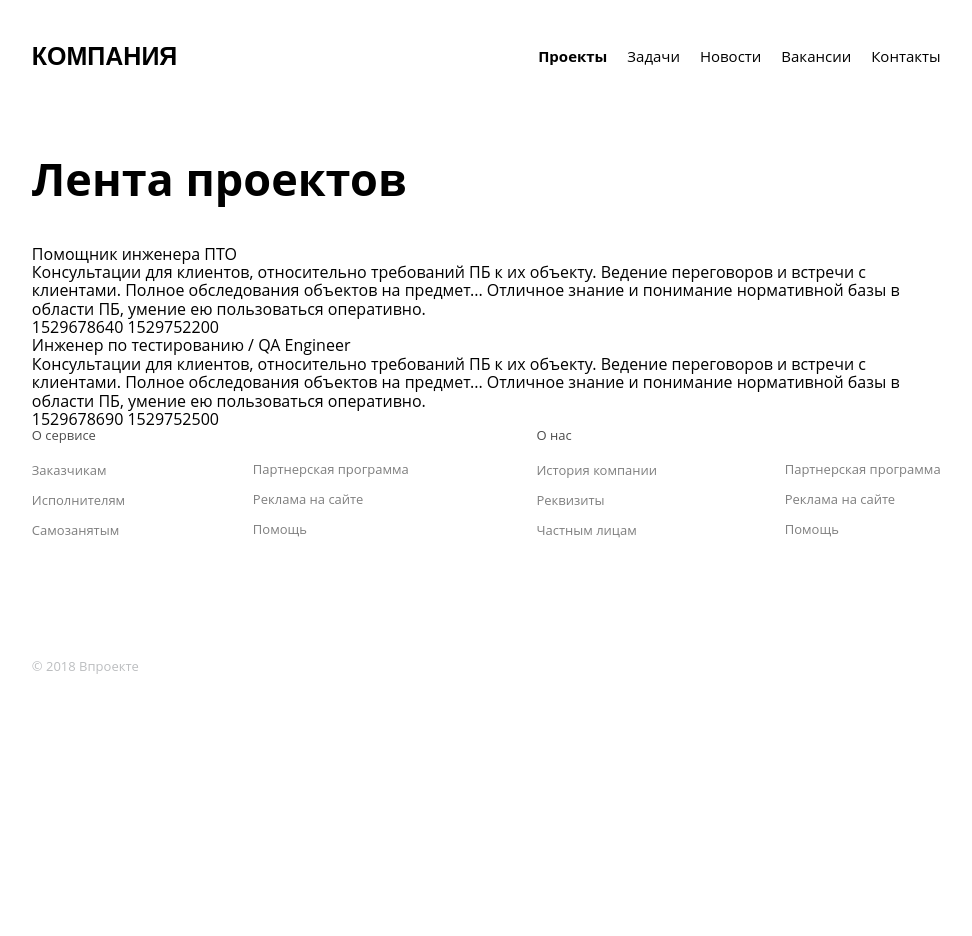
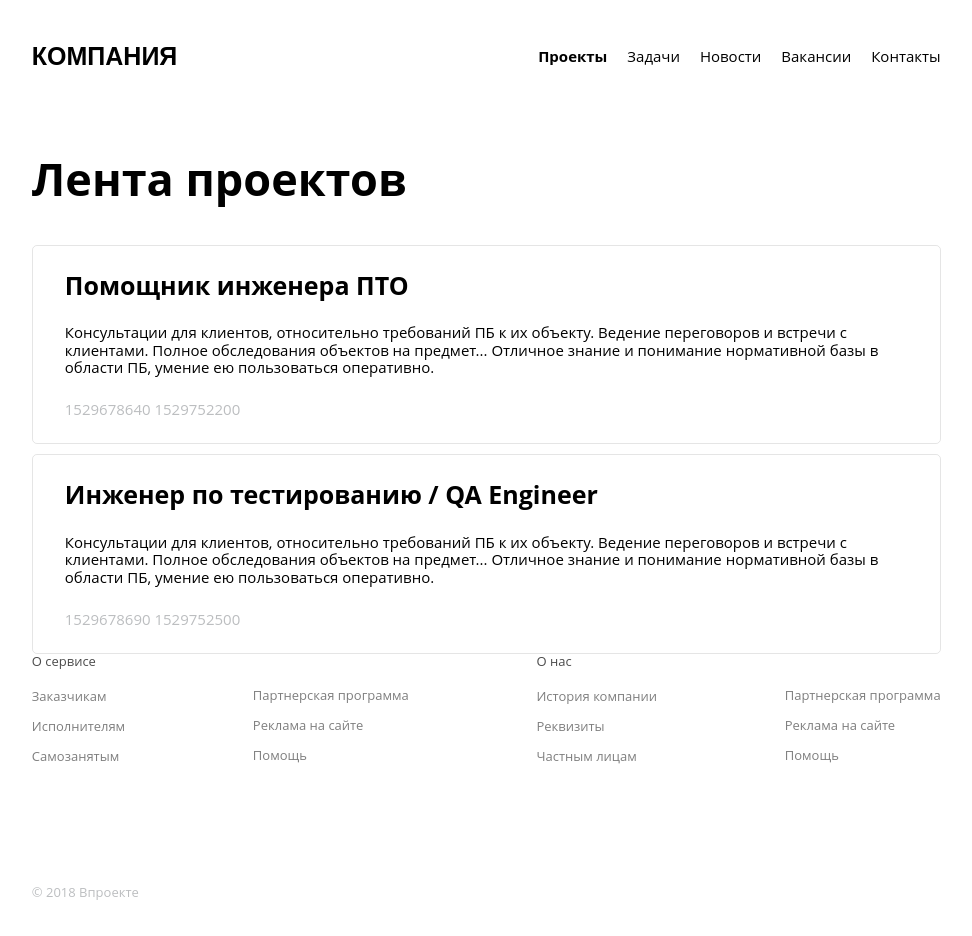
Before and after one commit to n-makarin/test-duotek, a Nuxt app: page /projects in a window 1280 px wide. Shown: the top 936 px of the page, without its empty margins (109-1081 px from the left). Before the commit the page ends 800 px from the top, so only its background shows below. Built offline with nearby package versions, Linux system fonts and the light colour scheme.

Commit message:
Add styles components\projects\Tape.vue

```diff
--- a/components/projects/Tape.vue
+++ b/components/projects/Tape.vue
@@ -33,4 +33,29 @@ export default {
 </script>
 
 <style lang="scss" scoped>
+.tape {
+
+  &__project {
+    padding: 25px 32px;
+    margin-bottom: 10px;
+    border: 1px solid rgba(0, 0, 0, 0.1);
+    border-radius: 5px;
+    &:last-child {
+      margin-bottom: 0;
+    }
+    &__title {
+      margin-bottom: 25px;
+      font-size: 25px;
+      font-weight: bold;
+    }
+    &__text {
+      margin-bottom: 25px;
+      font-size: 15px;
+    }
+    &__date {
+      font-size: 15px;
+      color: $grey;
+    }
+  }
+}
 </style>
```
